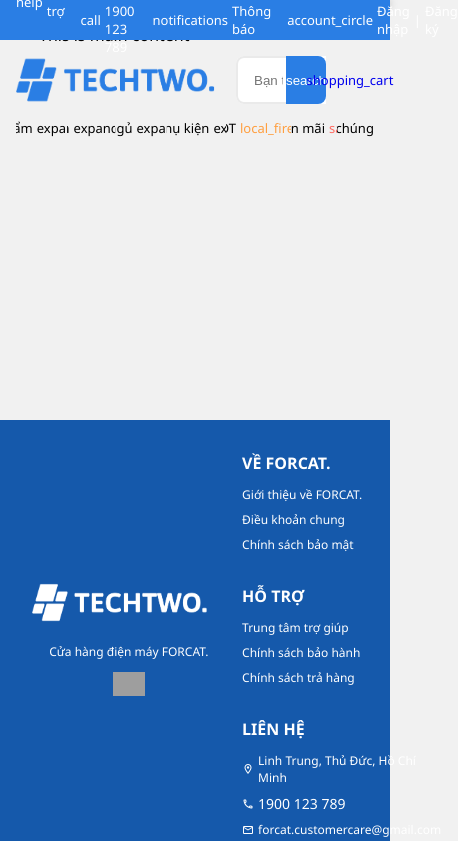
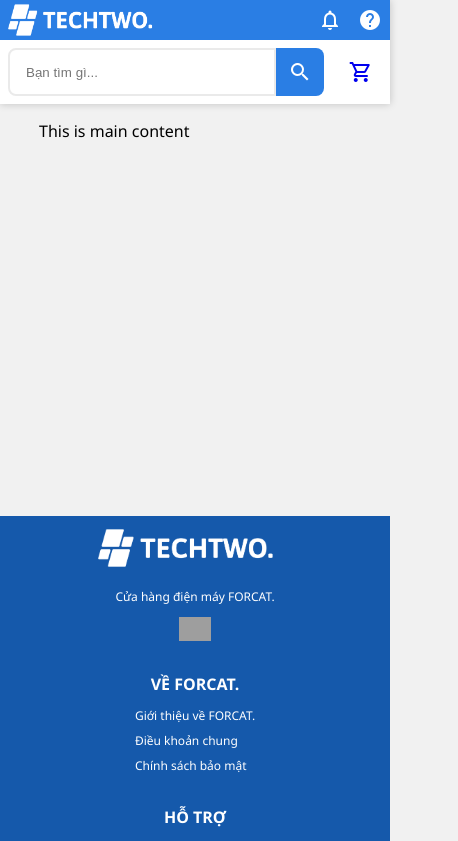
Before and after one commit to NunNunIT/forcat-website-front-end, a Next.js app: page / in a window 390 px wide. Shown: the top 841 px of the page, 458 px wide, since content can reach past the window. Built offline with nearby package versions, Linux system fonts and the light colour scheme; grey boxes are pictures that could not be loaded.

Commit message:
update: responsive header+footer

```diff
--- a/src/partials/customer/footer/footer.module.css
+++ b/src/partials/customer/footer/footer.module.css
@@ -183,7 +183,7 @@
   }
 }
 
-@media only screen and (max-width: 320px) {
+@media only screen and (max-width: 480px) {
   .footer__container {
     width: 100%;
     padding: .5rem;
--- a/src/partials/customer/header/components/header-main/header-main.module.css
+++ b/src/partials/customer/header/components/header-main/header-main.module.css
@@ -1,6 +1,5 @@
 .header__main {
   width: 100%;
-  padding-inline: 1rem;
   max-width: 1152px;
   height: 3rem;
 
@@ -11,15 +10,25 @@
   color: var(--primary-color-1);
 }
 
+.header__logo-container {
+  display: flex;
+  align-items: center;
+  height: 100%;
+}
+
 .header__logo {
-  width: 13.75rem;
-  object-fit: contain;
-  height: 100%;
+  width: clamp(10rem, 20vw, 13rem);
+}
+
+.header__search-bar-wrapper {
   display: flex;
+  align-items: center;
+  width: 100%;
+  padding-inline: 2rem;
 }
 
 .header__search-bar {
-  width: 55%;
+  width: 100%;
   height: 3rem;
   background-color: white;
   border-radius: .5rem 0 0 .5rem;
@@ -35,10 +44,7 @@
   border-radius: 0 .5rem .5rem 0;
   color: var(--white);
   background-color: var(--primary-color-1);
-  margin-right: 6%;
   border: none;
-  margin-left: -3px;
-  margin-right: 0;
   display: flex;
   align-items: center;
   justify-content: center;
@@ -48,14 +54,16 @@
   background-color: var(--primary-color-2);
 }
 
-.header__search-bar input {
-  width: calc(100%);
-  height: calc(100%);
-  text-indent: 1rem;
+.header__search-input {
+  width: 100%;
+  height: 3rem;
+
   outline-color: var(--primary-color-1);
   border-radius: .5rem 0 0 .5rem;
   border: none;
   background-color: transparent;
+  text-indent: 1rem;
+
   border: var(--outline-gray) 2px solid;
 }
 
@@ -266,3 +274,37 @@ img.dropdown-cart__img--empty {
   color: var(--primary-color-1);
   background-color: var(--bg-white);
 }
+
+@media screen and (max-width: 1024px) {
+  .header__search-bar-wrapper {
+    padding-inline: 0px 1rem;
+  }
+
+  .header__search-bar {
+    border-radius: .75rem 0 0 .75rem;
+  }
+}
+
+@media screen and (max-width: 768px) {
+  .header__main {
+    justify-content: flex-start;
+  }
+  .header__search-bar-wrapper {
+    width: clamp(75%, 80vw, 100%);
+
+    margin-right: auto;
+  }
+
+  .header__logo {
+    display: none;
+  }
+}
+
+@media screen and (max-width: 480px) {
+  .header__main {
+    margin-bottom: .5rem;
+  }
+  .header__search-bar-wrapper {
+    width: 100%;
+  }
+}
--- a/src/partials/customer/header/components/header-main/index.tsx
+++ b/src/partials/customer/header/components/header-main/index.tsx
@@ -9,18 +9,23 @@ const cx = classNameNames.bind(styles);
 export default function HeaderMain() {
   return (
     <div className={cx("header__main")}>
-      <Logo className={cx("header__logo")} />
+      <div className={cx("header__logo-container")}>
+        <Logo className={cx("header__logo")} />
+      </div>
       <form
-        className={cx("header__search-bar")}
+        className={cx("header__search-bar-wrapper")}
         action="/search/results"
         method="GET"
       >
-        <input type="search"
-          name="searchKey"
-          placeholder="Bạn tìm gì..." />
-        <button className={cx("header__search-btn")} type="submit">
-          <span className="material-symbols-outlined">search</span>
-        </button>
+        <div className={cx("header__search-bar")}>
+          <input className={cx("header__search-input")}
+          type="search"
+            name="searchKey"
+            placeholder="Bạn tìm gì..." />
+          <button className={cx("header__search-btn")} type="submit">
+            <span className="material-icons-outlined">search</span>
+          </button>
+        </div>
       </form>
 
       <div className={cx("dropdown-cart")}>
@@ -30,7 +35,7 @@ export default function HeaderMain() {
           title="Giỏ hàng"
         >
           <div className={cx("header__cart")}>
-            <span className="material-symbols-outlined">shopping_cart</span>
+            <span className="material-icons-outlined">shopping_cart</span>
           </div>
         </a>
         <div className={cx("dropdown-cart__content-container")}>
--- a/src/partials/customer/header/components/header-menu/header-menu.module.css
+++ b/src/partials/customer/header/components/header-menu/header-menu.module.css
@@ -1,6 +1,5 @@
 .header__menu {
-  width: min(100%, 1152px);
-  padding-inline: 1rem;
+  width: 100%;
   display: flex;
   justify-content: flex-start;
   position: relative;
@@ -236,3 +235,13 @@
   color: var(--primary-color-2) !important;
   box-shadow: inset 0 -2px 0 0 var(--primary-color-2);
 }
+
+@media only screen and (max-width: 1024px) {}
+
+@media only screen and (max-width: 768px) {}
+
+@media only screen and (max-width: 480px) {
+  .header__menu {
+    display: none;
+  }
+}
--- a/src/partials/customer/header/components/header-menu/index.tsx
+++ b/src/partials/customer/header/components/header-menu/index.tsx
@@ -73,7 +73,7 @@ function HeaderMenuSubCategoryItem(props: HeaderMenuSubCategoryItemProps): JSX.E
           <span>Sản phẩm bán chạy nhất</span>
           <a className={cx("cate-dropdown__title-link")} href={`/search/results?category_id=${props}`}>
             <span>Xem tất cả</span>
-            <span className="material-symbols-outlined">chevron_right</span>
+            <span className="material-icons-outlined">chevron_right</span>
           </a>
         </div>
         {hasProducts && (
@@ -105,7 +105,7 @@ function HeaderMenuCategoryItem(props: HeaderMenuCategoryItemProps): JSX.Element
     <li key={props.id} className={cx("menu__item")}>
       <div className={cx("menu__cate")}>
         <span className={cx("menu__item-p")}>{props.title}</span>
-        {props.children && <span className="material-symbols-outlined">expand_more</span>}
+        {props.children && <span className="material-icons-outlined">expand_more</span>}
       </div>
       {props.children}
     </li>
@@ -134,7 +134,7 @@ export default function HeaderMenu(props: HeaderMenuProps): JSX.Element {
           <Link className={cx("menu__cate")}
             href={link.url}>
             <span className={cx("menu__item-p")}>{link.title}</span>
-            {link.iconData && <span className={"filled-icon material-symbols-outlined " + cx(link.className)}>
+            {link.iconData && <span className={"material-icons " + cx(link.className)}>
               {link.iconData}
             </span>}
           </Link>
--- a/src/partials/customer/header/components/header-nav/header-nav.module.css
+++ b/src/partials/customer/header/components/header-nav/header-nav.module.css
@@ -1,6 +1,6 @@
 .header__nav {
   width: 100%;
-  height: 2.5rem;
+  min-height: 2.5rem;
   margin-bottom: 1rem;
 
   display: flex;
@@ -9,41 +9,6 @@
 
   font-size: 0.8125rem;
   background-color: var(--primary-color-1);
-}
-
-.header__nav .material-symbols-outlined {
-  font-size: 1rem;
-  /* margin-right: .3rem; */
-}
-
-.header__nav .help--disable,
-.header__nav .noti--disable {
-  display: none;
-  align-items: center;
-}
-
-.header__nav-container {
-  width: 100%;
-  padding-inline: 1rem;
-  max-width: 1152px;
-  display: flex;
-  justify-content: space-between;
-
-}
-
-.header__nav-container .header__support-info {
-  display: flex;
-  gap: 1rem;
-}
-
-.header__nav--disable {
-  display: none;
-  justify-content: flex-end;
-  gap: .5rem;
-}
-
-.header__nav--disable .material-symbols-outlined {
-  font-size: 1.5rem;
 }
 
 .header__nav a {
@@ -55,9 +20,39 @@
   box-sizing: border-box;
 }
 
+.header__nav-container {
+  width: 80%;
+  padding-inline: 1rem;
+  max-width: 1152px;
+  display: flex;
+  justify-content: space-between;
+}
+
+.header__support-info {
+  display: flex;
+  gap: 1rem;
+}
+
+.header--mobile__logo,
+.header--mobile__noti-support {
+  display: none;
+  align-items: center;
+}
+
+.header--mobile__noti-support {
+  gap: 1rem;
+}
+
+.header--mobile__logo img {
+  object-fit: contain;
+  width: 10rem;
+}
+
+
 .dropdown-help {
   position: relative;
-  display: inline-block;
+
+  display: flex;
 }
 
 .dropdown-help__content-container {
@@ -81,7 +76,7 @@
 }
 
 .dropdown-help__content img {
-  object-fit: cover;
+  object-fit: contain;
   width: 100%;
 }
 
@@ -96,7 +91,7 @@
 }
 
 .dropdown-help:hover a {
-  color: #d7d7d7;
+  color: var(--dark11);
 }
 
 .header__about-account {
@@ -171,7 +166,7 @@
 }
 
 .dropdown-noti:hover .header__notifications {
-  color: #d7d7d7;
+  color: var(--dark11);
 }
 
 .unauth-user__img {
@@ -260,9 +255,44 @@
 }
 
 .header__auth-login:hover {
-  color: #d7d7d7;
+  color: var(--dark11);
 }
 
 .header__auth-register:hover {
-  color: #d7d7d7;
+  color: var(--dark11);
 }
+
+@media only screen and (max-width: 1024px) {
+  .header__nav-container {
+    width: 90%;
+  }
+}
+
+@media only screen and (max-width: 768px) {
+  .header__nav-container {
+    padding-inline: .75rem;
+  }
+}
+
+@media only screen and (max-width: 640px) {
+  .header--mobile__logo,
+  .header--mobile__noti-support {
+    display: flex;
+  }
+
+  .header__support-info,
+  .header__about-account {
+    display: none;
+  }
+}
+
+@media screen and (max-width: 480px) {
+  .header__nav {
+    margin-bottom: .5rem;
+  }
+
+  .header__nav-container {
+    width: 100%;
+    padding-inline: .5rem;
+  }
+}
--- a/src/partials/customer/header/components/header-nav/index.tsx
+++ b/src/partials/customer/header/components/header-nav/index.tsx
@@ -16,7 +16,7 @@ export default function HeaderNav() {
         <div className={cx("header__support-info")}>
           <div className={cx("dropdown-help")}>
             <a href="#">
-              <span className="material-symbols-outlined">help</span>
+              <span className="material-icons-outlined">help</span>
               Hỗ trợ
             </a>
             <div className={cx("dropdown-help__content-container")}>
@@ -27,17 +27,17 @@ export default function HeaderNav() {
             </div>
           </div>
           <a href="#" className={cx("header__support-info__hotline")}>
-            <span className="material-symbols-outlined">call</span>
+            <span className="material-icons-outlined">call</span>
             Hotline: 1900 123 789
           </a>
         </div>
-        <div className={cx("header__logo--top")}>
+        <div className={cx("header--mobile__logo")}>
           <Logo white />
         </div>
         <div className={cx("header__about-account")}>
           <div className={cx("dropdown-noti")}>
             <a href="/notification/order" className={cx("header__notifications")}>
-              <span className="material-symbols-outlined">notifications</span>
+              <span className="material-icons-outlined">notifications</span>
               Thông báo
             </a>
             <div className={cx("dropdown-noti__content-container")}>
@@ -56,20 +56,20 @@ export default function HeaderNav() {
             </div>
           </div >
           <div className={cx("header__auth")}>
-            <span className="material-symbols-outlined">account_circle</span>
+            <span className="material-icons-outlined">account_circle</span>
             <Link href="/auth/login" className={cx("header__auth-login")}> Đăng nhập</Link>
             <span>|</span>
             <Link href="/auth/register" className={cx("header__auth-register")}>Đăng ký</Link>
           </div>
-        </div >
-      </div>
-      <div className={cx("header__nav--disable")}>
-        <a href="/notification/order" className={cx("noti--disable")}>
-          <span className="material-symbols-outlined" title="Thông báo">notifications</span>
-        </a>
-        <a href="#" className={cx("help--disable")}>
-          <span className="material-symbols-outlined" title="Hỗ trợ">help</span>
-        </a>
+        </div>
+        <div className={cx("header--mobile__noti-support")}>
+          <a href="/notification/order" className={cx("noti--mobile")}>
+            <span className="material-icons-outlined" title="Thông báo">notifications</span>
+          </a>
+          <a href="#" className={cx("help--mobile")}>
+            <span className="material-icons-outlined" title="Hỗ trợ">help</span>
+          </a>
+        </div>
       </div>
     </nav>
   )
--- a/src/partials/customer/header/header.module.css
+++ b/src/partials/customer/header/header.module.css
@@ -18,23 +18,15 @@
   text-decoration: none;
 }
 
+.header__container {
+  width: 80%;
+  padding-inline: 1rem;
+}
+
 /* 1024px - Mini PC */
-@media only screen and (max-width: 64rem) {
-  .dropdown-noti__content-container {
-    width: 360px;
-    margin-left: -260px;
-  }
-
-  .cate-dropdown__products a {
-    width: 31%;
-  }
-
-  .dropdown-noti__content-container {
-    margin-left: -270px;
-  }
-
-  .header__search-btn {
-    width: 20%;
+@media only screen and (max-width: 1024px) {
+  .header__container {
+    width: 90%;
   }
 
   .header__menu {
@@ -47,10 +39,14 @@
 }
 
 /* 76.75rem - Tablet */
-@media only screen and (max-width: 48rem) {
+@media only screen and (max-width: 768px) {
   .header {
-    /* height: 140px; */
     font-size: 0.8125rem;
+  }
+
+  .header__container {
+    width: 90%;
+    padding-inline: .75rem;
   }
 
   .header__nav {
@@ -78,15 +74,6 @@
 
   .header__main .header__search-btn .material-symbols-outlined {
     font-size: 1.5rem;
-  }
-
-  .header__support-info {
-    gap: 10px;
-  }
-
-  .header__cart__number-badge {
-    left: -1.25rem;
-    top: -0.875rem;
   }
 
   .header a,
@@ -126,10 +113,9 @@
 }
 
 /*Responsive-tablet-portrait*/
-@media only screen and (max-width: 40rem) {
-  .header {
-    height: 130px;
-    font-size: 0.8125rem;
+/* @media only screen and (max-width: 480px) {
+  .header__container {
+    padding-inline: .75rem;
   }
 
   .header__nav {
@@ -150,7 +136,6 @@
     margin-right: 4%;
   }
 
-
   .header__support-info {
     display: none;
   }
@@ -158,71 +143,29 @@
   .header__about-account .header__notifications {
     display: none;
   }
-}
+} */
 
 /*Responsive-smartphone*/
-@media only screen and (max-width: 26rem) {
-  .header {
-    height: .5rem;
-  }
-
-  .header__nav {
-    height: 44px;
+@media only screen and (max-width: 480px) {
+  .header__container {
+    width: 100%;
+    padding-inline: .5rem;
   }
 
   .header__nav a {
     font-size: 0.875rem;
   }
 
-  .header__nav--disable {
-    display: flex;
-  }
-
-  .header__logo--top {
-    display: block;
-  }
-
   .header__search-bar {
     width: 90%;
-    /* height: 75%; */
-    margin-left: 0;
-    margin-right: 0;
   }
 
   .header__search-btn {
     width: 20%;
   }
 
-  .header__main .header__search-btn .material-symbols-outlined {
-    font-size: 1.25rem;
-  }
-
-  .header__support-info {
-    display: none;
-  }
-
-  .header__about-account .header__notifications {
-    display: none;
-  }
-
-  .header__search-btn .material-symbols-outlined {
-    font-size: 1.25rem;
-  }
-
-  .header__cart .material-symbols-outlined {
-    font-size: 1.8125rem;
-  }
-
   .header__menu {
     display: none;
-  }
-
-  .header__nav a.help--disable {
-    display: flex;
-  }
-
-  .header__nav a.noti--disable {
-    display: flex;
   }
 
   .header__auth {
--- a/src/partials/customer/header/index.tsx
+++ b/src/partials/customer/header/index.tsx
@@ -325,8 +325,10 @@ export default function Header() {
   return (
     <header className={cx("header")}>
       <HeaderNav />
-      <HeaderMain />
-      <HeaderMenu categories={headerCategories} links={headerLinks} />
+      <div className={cx("header__container")}>
+        <HeaderMain />
+        <HeaderMenu categories={headerCategories} links={headerLinks} />
+      </div>
     </header >
   );
 }
```
